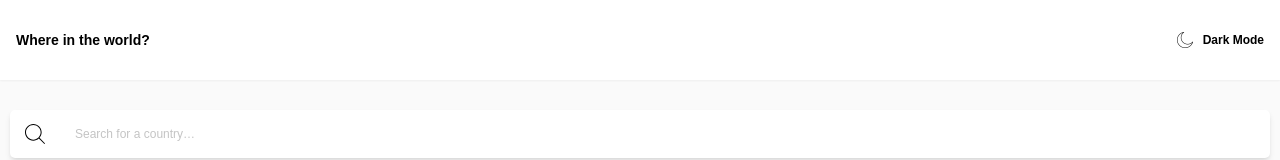
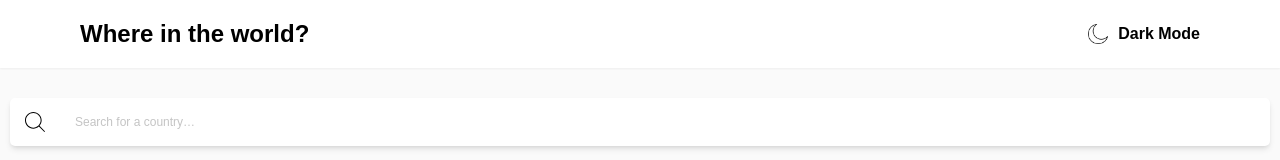
Before and after one commit to achiewe/rest-countries-api-with-color-theme-switcher, a React (Vite) app: page / in a window 1280 px wide. Shown: the top 160 px of the page. Built offline with nearby package versions, Linux system fonts and the light colour scheme.

Commit message:
style responsive tablet and desktop design with header component

```diff
--- a/src/components/Header.tsx
+++ b/src/components/Header.tsx
@@ -9,10 +9,10 @@ export default function Header() {
     <div
       className={`w-full flex flex-row items-center justify-between ${
         darkMode ? "bg-[#2B3844]" : "bg-[#ffffff]"
-      } px-[16px] py-[30px] shadow-sm mb-[30px]`}
+      } px-[16px] py-[30px] shadow-sm mb-[30px] md:px-[80px] md:py-[24px]`}
     >
       <h1
-        className={`font-extrabold text-[14px] leading-[20px] ${
+        className={`font-extrabold text-[14px] leading-[20px] md:text-[20px] lg:text-[24px] ${
           darkMode ? "text-[#ffffff]" : "text-[##111517]"
         }`}
       >
@@ -27,10 +27,10 @@ export default function Header() {
         <img
           src={darkMode ? darkMoon : lightMoon}
           alt="light moon"
-          className="w-[16px] h-[16px]"
+          className="w-[16px] h-[16px] md:w-[20px] md:h-[20px]"
         />
         <h2
-          className={`font-semibold text-[12px] leading-[16.37px]  ${
+          className={`font-semibold text-[12px] leading-[16.37px] md:text-[16px]  ${
             darkMode ? "text-[#ffffff]" : "text-[##111517]"
           }`}
         >
```
